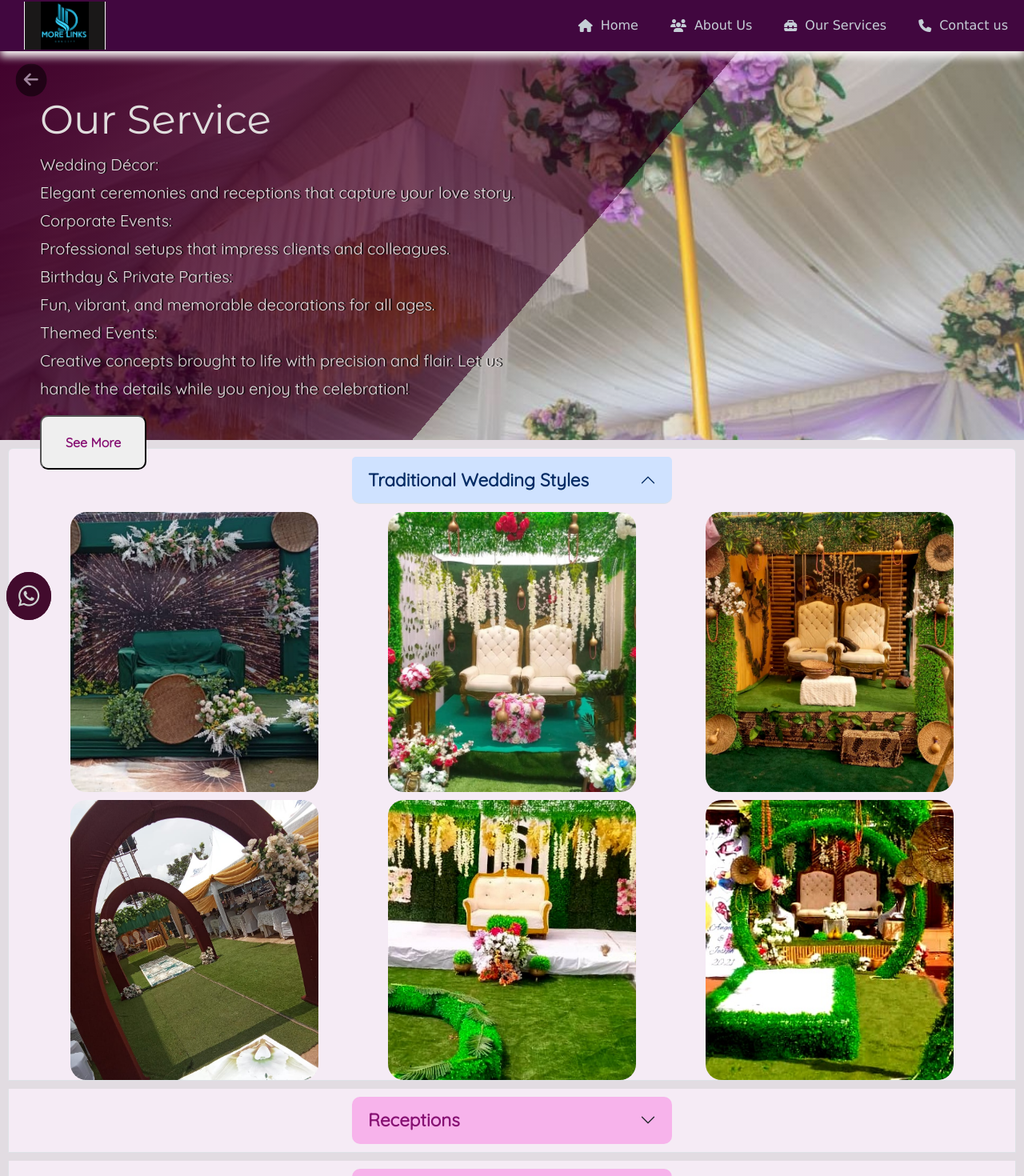
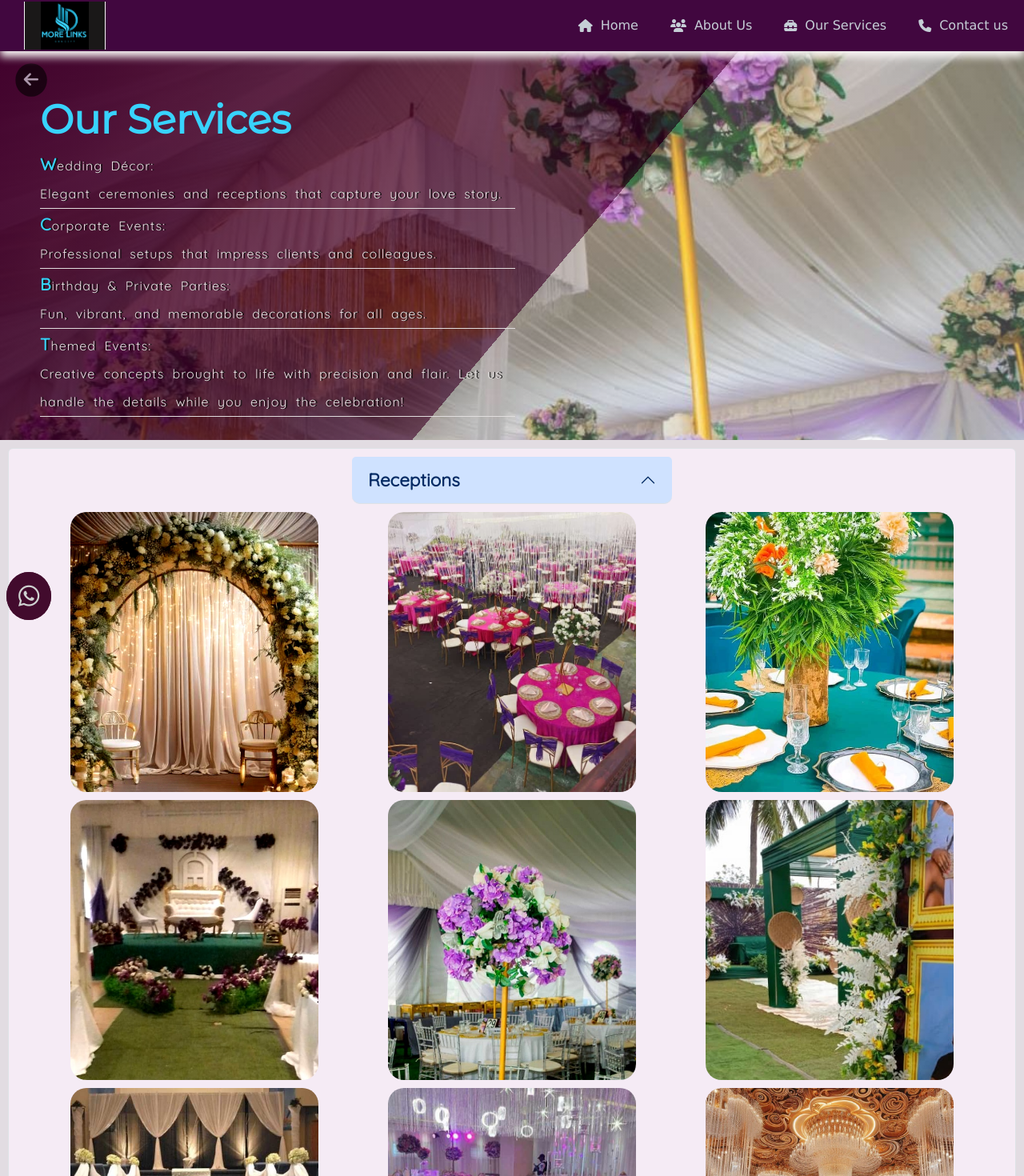
Before and after one commit to Ikendu/moreLinksDeco, a React (Vite) app in the folder mysite/: page /services in a window 1280 px wide. Shown: the top 1470 px of the page at 80% size. Built offline with nearby package versions, Linux system fonts and the light colour scheme.

Commit message:
optimazation

```diff
--- a/mysite/src/pages/aboutPage/about.css
+++ b/mysite/src/pages/aboutPage/about.css
@@ -44,6 +44,8 @@
   font-size: 50px;
   text-align: left;
   font-family: "Montserrat Alternates", "Arial Narrow", Arial, sans-serif;
+  font-weight: 900;
+  color: #38d3fd;
 }
 .aboutMain p {
   width: max(57%, 380px);
@@ -269,7 +271,7 @@
   .aboutMain p {
     width: max(68%, 380px);
     background-color: #1312128f;
-    padding: 20px;
+    padding: 0 10px;
   }
   .moreChoose {
     flex-wrap: wrap;
--- a/mysite/src/pages/servicesPage/Service.jsx
+++ b/mysite/src/pages/servicesPage/Service.jsx
@@ -9,6 +9,16 @@ import Birthdays from "./Birthdays";
 import Corporate from "./Corporate";
 import { Link, useNavigate } from "react-router-dom";
 import ScrollToTop from "../../components/ScrollToTop";
+
+const services = [
+  { id: 1, comp: <Reception />, name: "Receptions", controls: "collapseOne" },
+  {
+    id: 2,
+    comp: <Traditional />,
+    name: "Traditional Wedding Styles",
+    controls: "collapseTwo",
+  },
+];
 
 export default function Service() {
   const navigate = useNavigate();
@@ -22,28 +32,34 @@ export default function Service() {
           <div onClick={() => navigate(-1)}>
             <i class="fa-solid fa-arrow-left fa-beat-fade iconStyle"></i>
           </div>
-          <h2 className="serviceHead">Our Service</h2>
-          <p className="serviceMainPara">
-            Wedding Décor:
-            <br />
-            Elegant ceremonies and receptions that capture your love story.
-            <br />
+          <h2 className="serviceHead">Our Services</h2>
+          <div className="serviceMainPara">
+            <p>
+              Wedding Décor: <br /> Elegant ceremonies and receptions that
+              capture your love story.
+            </p>
+            <p>
               Corporate Events:
               <br />
               Professional setups that impress clients and colleagues.
-            <br />
+            </p>
+            <p>
               Birthday & Private Parties:
               <br />
               Fun, vibrant, and memorable decorations for all ages.
-            <br />
+            </p>
+
+            <p>
               Themed Events:
               <br />
               Creative concepts brought to life with precision and flair. Let us
               handle the details while you enjoy the celebration!
             </p>
-          <a href="#more_on_ervices">
+            <br />
+          </div>
+          {/* <a href="#more_on_ervices">
             <button className="serviceButton">See More</button>
-          </a>
+          </a> */}
         </div>
       </div>
       <Link
@@ -57,54 +73,32 @@ export default function Service() {
 
       <div id="more_on_ervices">
         <div class="accordion" id="accordionExample">
+          {services.map((service, idx) => (
             <div class="accordion-item">
               <h2 class="accordion-header">
                 <button
                   class="accordion-button"
                   type="button"
                   data-bs-toggle="collapse"
-                data-bs-target="#collapseOne"
-                aria-expanded="true"
-                aria-controls="collapseOne"
+                  data-bs-target={"#" + service.controls}
+                  aria-expanded={idx == 0 ? "true" : "false"}
+                  aria-controls={service.controls}
                   onClick={() => window.scrollTo(0, 700)}
                 >
-                Traditional Wedding Styles
+                  {service.name}
                 </button>
               </h2>
               <div
-              id="collapseOne"
+                id={service.controls}
                 class="accordion-collapse collapse show"
                 data-bs-parent="#accordionExample"
               >
-              <div class="accordion-body">
-                <Traditional />
+                <div class="accordion-body">{service.comp}</div>
               </div>
+              {console.log("#" + service.controls)}
             </div>
-          </div>
-          <div class="accordion-item">
-            <h2 class="accordion-header">
-              <button
-                class="accordion-button collapsed"
-                type="button"
-                data-bs-toggle="collapse"
-                data-bs-target="#collapseTwo"
-                aria-expanded="false"
-                aria-controls="collapseTwo"
-                onClick={() => window.scrollTo(0, 700)}
-              >
-                Receptions
-              </button>
-            </h2>
-            <div
-              id="collapseTwo"
-              class="accordion-collapse collapse"
-              data-bs-parent="#accordionExample"
-            >
-              <div class="accordion-body">
-                <Reception />
-              </div>
-            </div>
-          </div>
+          ))}
+
           <div class="accordion-item">
             <h2 class="accordion-header">
               <button
--- a/mysite/src/pages/servicesPage/service.css
+++ b/mysite/src/pages/servicesPage/service.css
@@ -11,8 +11,24 @@
   background-size: cover;
   height: 500px;
 }
+.serviceMain{
+
+}
+.serviceMainPara {
+  max-height: 350px;
+  overflow: auto;
+}
+.serviceMainPara p::first-letter {
+  font-weight: 900;
+  color: #38d3fd;
+  font-size: 1.3em;
+}
 .serviceMainPara p {
-  font-weight: 900;
+  font-size: 16px !important;
+  margin-bottom: 2px;
+  word-spacing: 5px;
+  letter-spacing: 1px;
+  border-bottom: 1px solid;
 }
 .serviceButton {
   padding: 20px 30px;
```
Also changed, not shown: 1 other file (tests, documents, lock files or other folders). Lines whose indentation alone changed are shown as unchanged.
